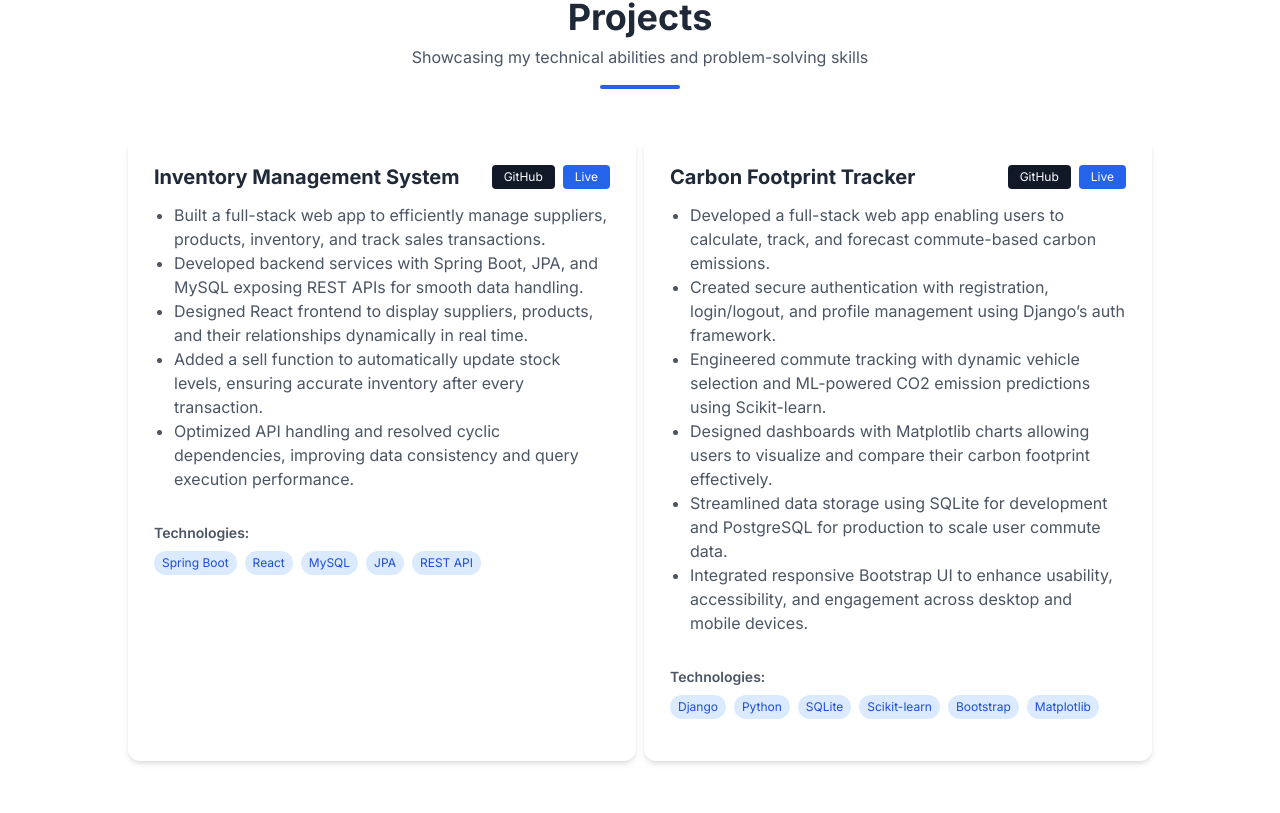
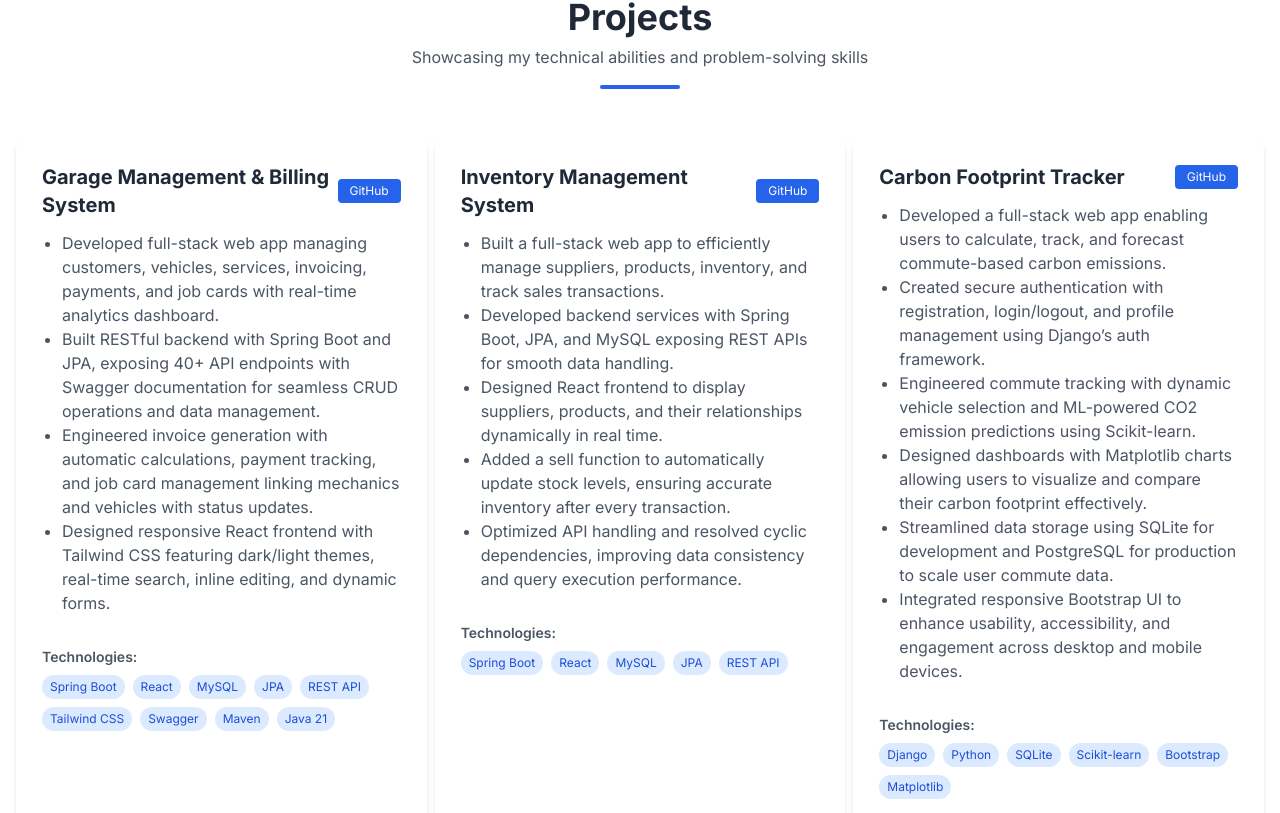
Before and after one commit to Anjan-Kumar-Sahoo/portfolio, a React (Vite) app: page / in a window 1280 px wide. Shown: the part 1567-2380 px from the top of the page. Built offline with nearby package versions, Linux system fonts and the light colour scheme.

Commit message:
Updating with new Project and CV

```diff
--- a/src/components/ProjectCard.tsx
+++ b/src/components/ProjectCard.tsx
@@ -33,19 +33,9 @@
                 href={project.github}
                 target="_blank"
                 rel="noopener noreferrer"
-                className="inline-flex items-center px-3 py-1 bg-gray-900 text-white text-xs rounded hover:bg-gray-700 transition"
+                className="inline-flex items-center px-3 py-1 bg-blue-600 text-white text-xs rounded hover:bg-blue-700 transition"
               >
                 GitHub
-              </a>
-            )}
-            {project.live && (
-              <a
-                href={project.live}
-                target="_blank"
-                rel="noopener noreferrer"
-                className="inline-flex items-center px-3 py-1 bg-blue-600 text-white text-xs rounded hover:bg-blue-700 transition"
-              >
-                Live
               </a>
             )}
           </div>
--- a/src/data/portfolioData.ts
+++ b/src/data/portfolioData.ts
@@ -4,7 +4,7 @@
   name: "Anjan Kumar Sahoo",
   profession: "Java Developer",
   bio: "Passionate Java developer with proficiency in Spring Boot and Angular. I enjoy building scalable web applications and solving complex problems through efficient code.",
-  resumeUrl: "https://drive.google.com/file/d/1LUh3fsjBEPIl8SDdmiThoHHE4GoddBY0/view?usp=sharing",
+  resumeUrl: "https://drive.google.com/file/d/1umXdxP4ENo7n398aG0j6sYe6pU54jP5z/view?usp=sharing",
   image: "img3.jpg",
   email: "askmraks@gmail.com",
   github: "https://github.com/Anjan-Kumar-Sahoo",
@@ -38,6 +38,12 @@
 
 
 export const projects: ProjectType[] = [
+  {
+    title: "Garage Management & Billing System",
+    description: "Developed full-stack web app managing customers, vehicles, services, invoicing, payments, and job cards with real-time analytics dashboard. Built RESTful backend with Spring Boot and JPA, exposing 40+ API endpoints with Swagger documentation for seamless CRUD operations and data management. Engineered invoice generation with automatic calculations, payment tracking, and job card management linking mechanics and vehicles with status updates. Designed responsive React frontend with Tailwind CSS featuring dark/light themes, real-time search, inline editing, and dynamic forms.",
+    technologies: ["Spring Boot", "React", "MySQL", "JPA", "REST API", "Tailwind CSS", "Swagger", "Maven", "Java 21"],
+    github: "https://github.com/Anjan-Kumar-Sahoo/Garage-Management-Billing-Systems",
+  },
   {
     title: "Inventory Management System",
     description: "Built a full-stack web app to efficiently manage suppliers, products, inventory, and track sales transactions. Developed backend services with Spring Boot, JPA, and MySQL exposing REST APIs for smooth data handling. Designed React frontend to display suppliers, products, and their relationships dynamically in real time. Added a sell function to automatically update stock levels, ensuring accurate inventory after every transaction. Optimized API handling and resolved cyclic dependencies, improving data consistency and query execution performance.",
--- a/src/sections/Projects.tsx
+++ b/src/sections/Projects.tsx
@@ -12,7 +12,7 @@
           subtitle="Showcasing my technical abilities and problem-solving skills"
         />
 
-        <div className="grid grid-cols-1 md:grid-cols-2 gap-8 max-w-5xl mx-auto">
+        <div className="grid grid-cols-1 md:grid-cols-2 lg:grid-cols-3 gap-8 max-w-7xl mx-auto">
           {projects.map((project, index) => (
             <ProjectCard
               key={index}
```
Also changed, not shown: 1 other file (tests, documents, lock files or other folders).
